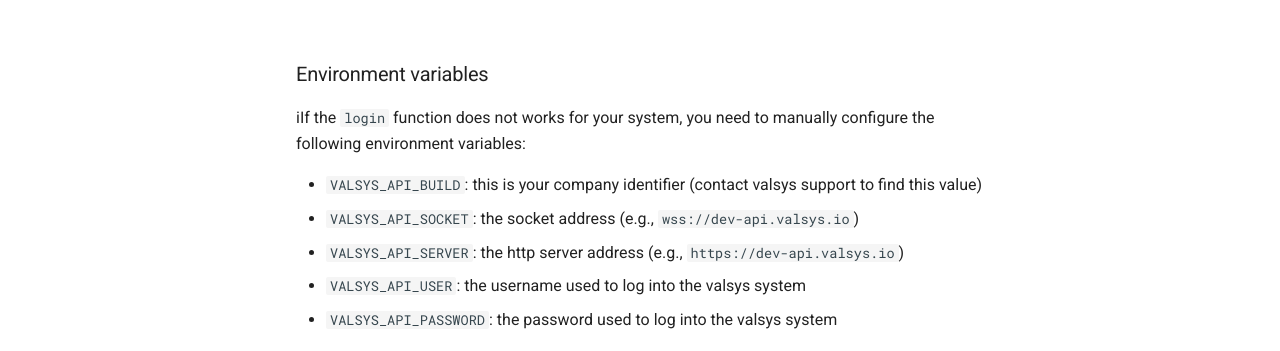
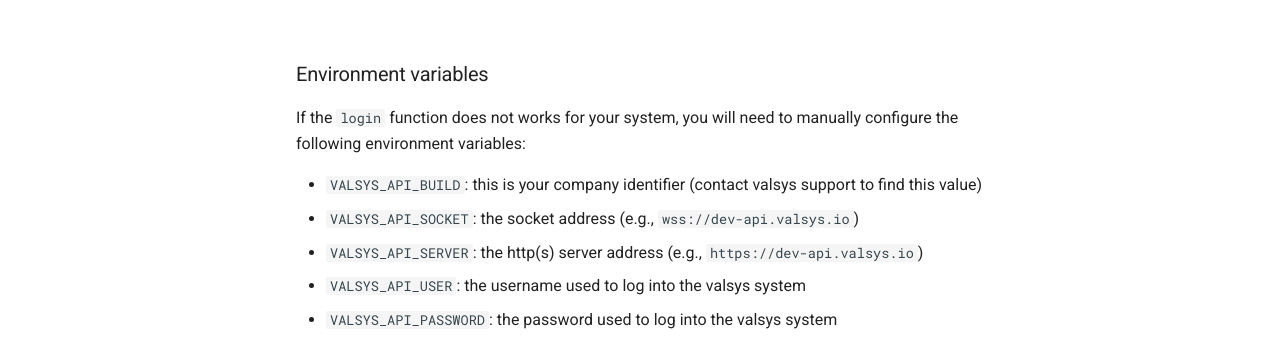
Before and after one commit to valsysinc/valsys-api, an MkDocs documentation site: the page built from docs/index.md, in a window 1280 px wide and 900 px high, scrolled down 1571 px. Shown: the part 457-808 px from the top of the window. Built offline with MkDocs 1.6.1 and Material for MkDocs 9.7.7, drawn with Linux system fonts in a browser that asks for light colours.

Commit message:
doc updates

```diff
--- a/docs/index.md
+++ b/docs/index.md
@@ -51,11 +51,11 @@
 ![](images/jupyter_login.png "Jupyter login")
 
 ### Environment variables
-iIf the `login` function does not works for your system, you need to manually configure the following environment variables:
+If the `login` function does not works for your system, you will need to manually configure the following environment variables:
 
 * `VALSYS_API_BUILD`: this is your company identifier (contact valsys support to find this value)
 * `VALSYS_API_SOCKET`: the socket address (e.g., `wss://dev-api.valsys.io`)
-* `VALSYS_API_SERVER`: the http server address (e.g., `https://dev-api.valsys.io`)
+* `VALSYS_API_SERVER`: the http(s) server address (e.g., `https://dev-api.valsys.io`)
 * `VALSYS_API_USER`: the username used to log into the valsys system
 * `VALSYS_API_PASSWORD`: the password used to log into the valsys system
 
```
Also changed, not shown: 1 other file.
